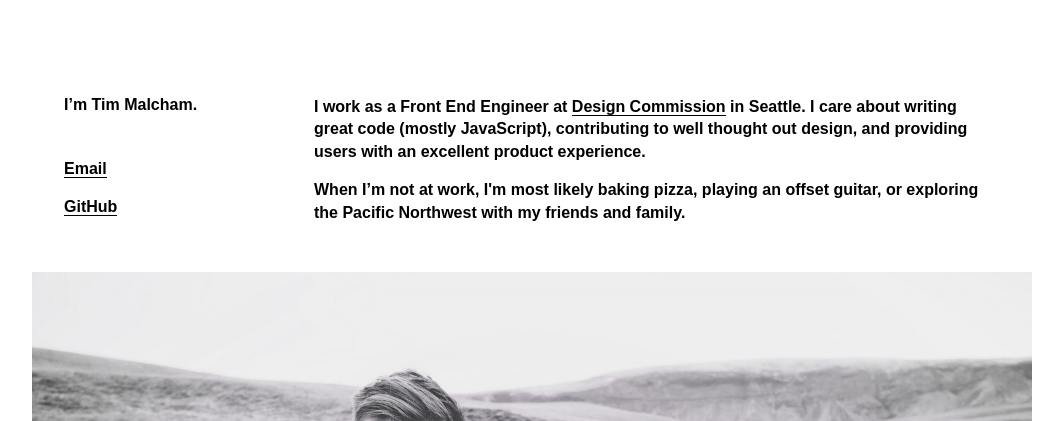
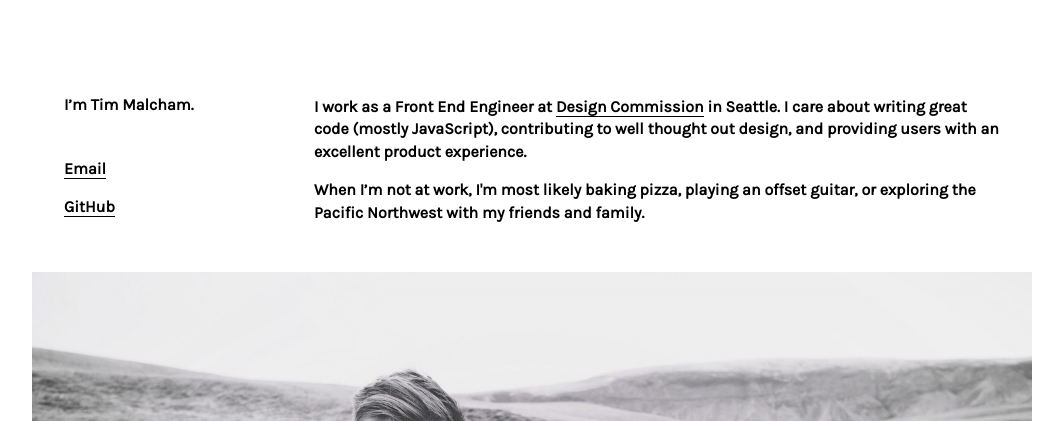
Before and after one commit to timothymalcham/personal-site, a PHP site: page / in a window 1280 px wide. Shown: the top 421 px of the page, without its empty margins (108-1171 px from the left). Run offline with PHP 8.4, Linux system fonts and the light colour scheme.

Commit message:
use karla typeface

```diff
--- a/index.html
+++ b/index.html
@@ -4,7 +4,7 @@
   <meta charset="utf-8">
   <title>Timothy Malcham</title>
   <meta name="viewport" content="width=device-width, initial-scale=1">
-  <link href='https://fonts.googleapis.com/css?family=Merriweather:400,700,400italic' rel='stylesheet' type='text/css'>
+  <link href='https://fonts.googleapis.com/css?family=Karla' rel='stylesheet' type='text/css'>
   <link rel="stylesheet" href="./style/style.css">
 </head>
 <body>
--- a/style/style.css
+++ b/style/style.css
@@ -1,7 +1,7 @@
 
 html {
   font-size: 100%;
-  font-family: sans-serif;
+  font-family: 'Karla', sans-serif;
   font-weight: 700;
   line-height: 1.4;
 }
```
